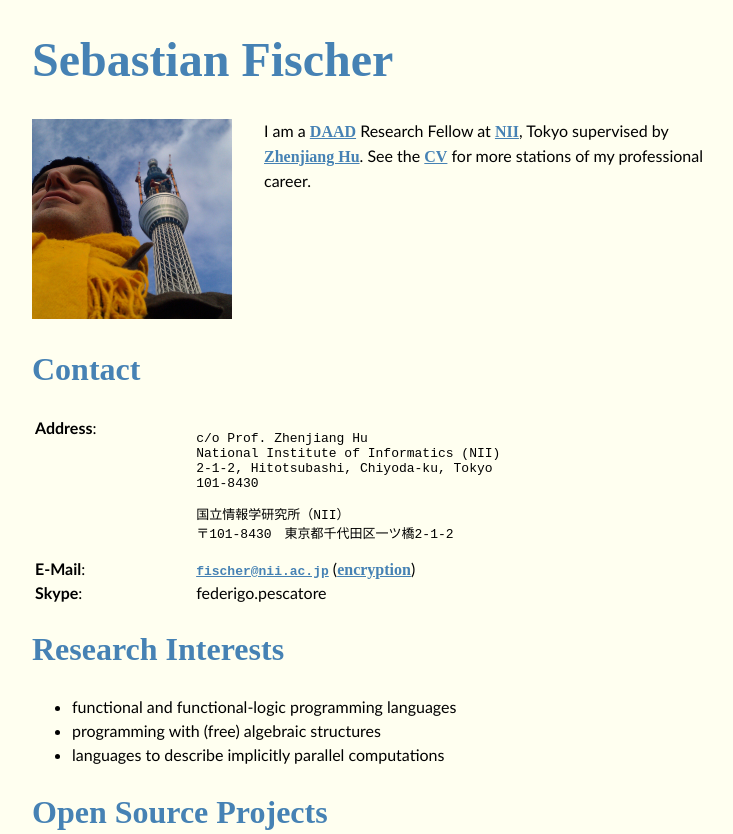
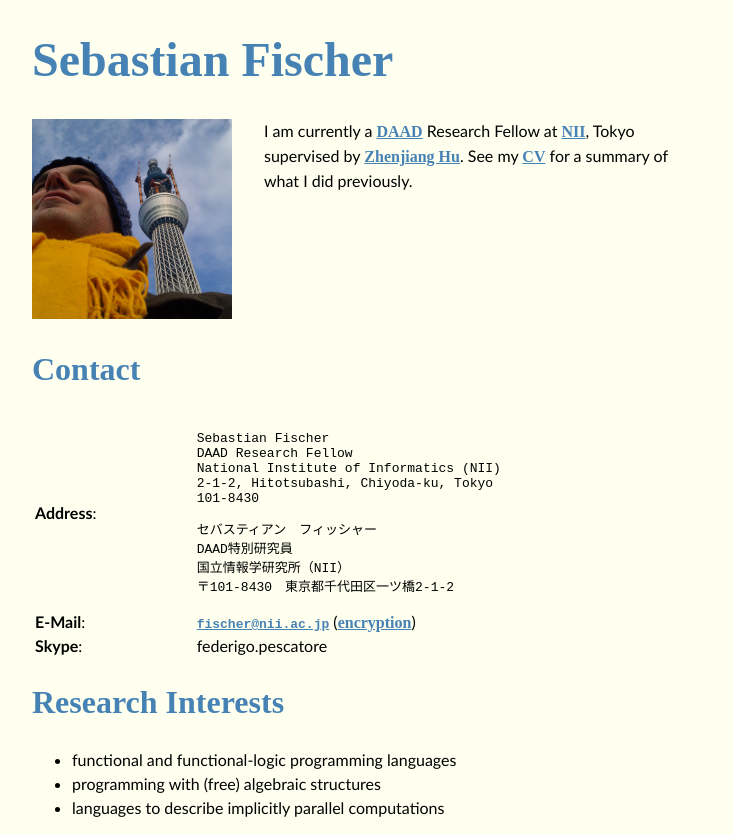
Before and after one commit to sebfisch/sebfisch.github.com, a plain HTML site: page research/index.html in a window 1280 px wide. Shown: the top 834 px of the page, without its empty margins (40-773 px from the left). Drawn offline with Linux system fonts and the light colour scheme.

Commit message:
extended address

```diff
--- a/research/index.html
+++ b/research/index.html
@@ -16,15 +16,15 @@
   ></p
   ></div
 ><p
->I am a <a href="http://www.daad.de/en/index.html"
+>I am currently a <a href="http://www.daad.de/en/index.html"
   >DAAD</a
   > Research Fellow at <a href="http://www.nii.ac.jp/en/"
   >NII</a
   >, Tokyo supervised by <a href="http://research.nii.ac.jp/~hu/"
   >Zhenjiang Hu</a
-  >. See the <a href="cv.pdf"
+  >. See my <a href="cv.pdf"
   >CV</a
-  > for more stations of my professional career.</p
+  > for a summary of what I did previously.</p
 ><div id="contact"
 ><h2
   >Contact</h2
@@ -40,7 +40,8 @@
 	><td align="left"
 	><pre
 	  ><code
-	    >c/o Prof. Zhenjiang Hu
+	    >Sebastian Fischer
+DAAD Research Fellow
 National Institute of Informatics (NII)
 2-1-2, Hitotsubashi, Chiyoda-ku, Tokyo
 101-8430
@@ -48,7 +49,9 @@ National Institute of Informatics (NII)
 	    ></pre
 	  ><pre
 	  ><code
-	    >国立情報学研究所（NII）
+	    >セバスティアン　フィッシャー
+DAAD特別研究員
+国立情報学研究所（NII）
 〒101-8430　東京都千代田区一ツ橋2-1-2
 </code
 	    ></pre
--- a/research/style.css
+++ b/research/style.css
@@ -24,10 +24,6 @@ p, ul {
     line-height: 1.5em;
 }
 
-td {
-    vertical-align: top;
-}
-
 img {
     width: 200px;
     height: 200px;
```
Also changed, not shown: 1 other file.
